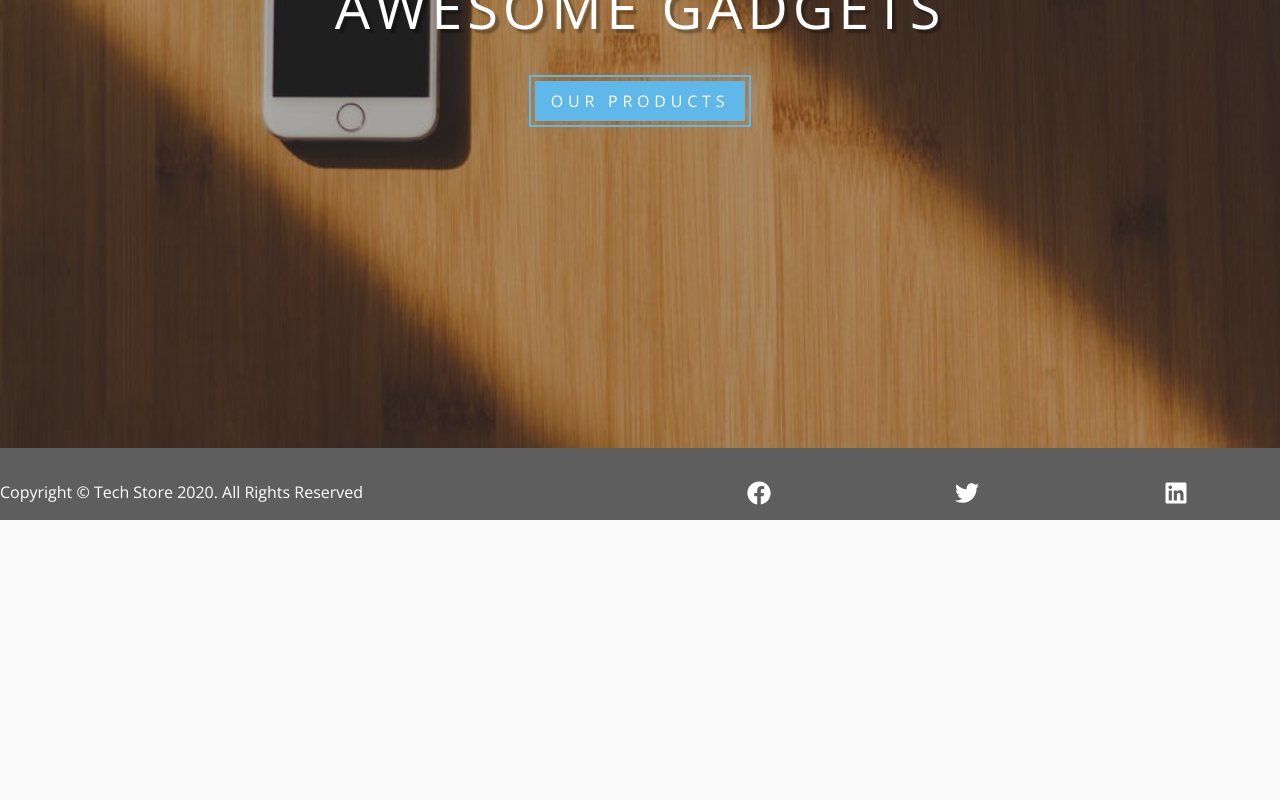
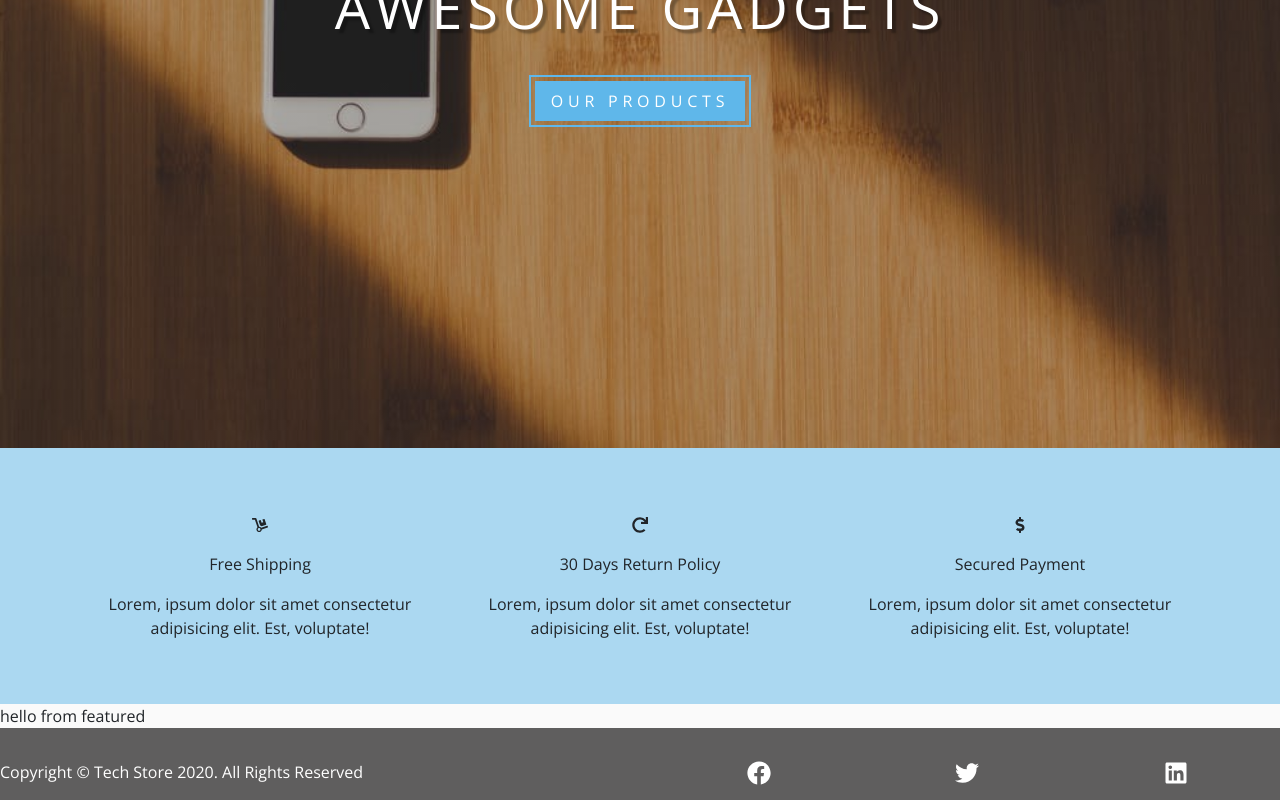
Before and after one commit to JigneshPatel04/react-tech-store-app, a React (Create React App) app: page / in a window 1280 px wide. Shown: the part 413-1213 px from the top of the page. Before the commit the page ends 933 px from the top, so only its background shows below. Built offline with nearby package versions, Linux system fonts and the light colour scheme.

Commit message:
home page services section

```diff
--- /dev/null
+++ b/src/components/HomePage/Featured.js
@@ -0,0 +1,9 @@
+import React from 'react'
+
+export default function Featured() {
+    return (
+        <div>
+            hello from featured
+        </div>
+    )
+}
--- /dev/null
+++ b/src/components/HomePage/Services.js
@@ -0,0 +1,67 @@
+// we can also move on context.js
+
+import React, { Component } from 'react';
+import styled from 'styled-components';
+import { FaDolly, FaRedo, FaDollarSign } from 'react-icons/fa';
+
+export default class Services extends Component {
+  state = {
+    services: [
+      {
+        id: 1,
+        icon: <FaDolly />,
+        title: 'free shipping',
+        text:
+          'Lorem, ipsum dolor sit amet consectetur adipisicing elit. Est, voluptate!'
+      },
+      {
+        id: 2,
+        icon: <FaRedo />,
+        title: '30 days return policy',
+        text:
+          'Lorem, ipsum dolor sit amet consectetur adipisicing elit. Est, voluptate!'
+      },
+      {
+        id: 3,
+        icon: <FaDollarSign />,
+        title: 'Secured Payment',
+        text:
+          'Lorem, ipsum dolor sit amet consectetur adipisicing elit. Est, voluptate!'
+      }
+    ]
+  };
+  render() {
+    return (
+      <ServicesWrapper className='py-5'>
+        <div className='container'>
+          <div className='row'>
+            {this.state.services.map(item => {
+              return (
+                <div
+                  className='col-10 mx-auto col-sm-6 col-md-4 text-center my-3'
+                  key={item.id}
+                >
+                  <div className='service-icon'>{item.icon}</div>
+                  <div className='mt-3 text-capitalize'>{item.title}</div>
+                  <div className='mt-3'>{item.text}</div>
+                </div>
+              );
+            })}
+          </div>
+        </div>
+      </ServicesWrapper>
+    );
+  }
+}
+
+const ServicesWrapper = styled.section`
+  background: rgba(95, 183, 234, 0.5);
+  .services-icon {
+    font-size: 2.5rem;
+    color: var(--primaryColor);
+  }
+
+  p {
+    color: var(--darkGrey);
+  }
+`;
--- a/src/pages/HomePage.js
+++ b/src/pages/HomePage.js
@@ -1,14 +1,21 @@
 import React from 'react';
 
-import Hero from '../components/Hero'
-import {Link} from 'react-router-dom'
+import Hero from '../components/Hero';
+import { Link } from 'react-router-dom';
+
+import Services from '../components/HomePage/Services';
+import Featured from '../components/HomePage/Featured';
 
 export default function HomePage() {
   return (
     <>
-      <Hero title="awesome gadgets" max="true">
-        <Link to='/products' className='main-link' style={{margin:'2rem'}} >our products</Link>
+      <Hero title='awesome gadgets' max='true'>
+        <Link to='/products' className='main-link' style={{ margin: '2rem' }}>
+          our products
+        </Link>
       </Hero>
+      <Services />
+      <Featured />
     </>
   );
 }
```
